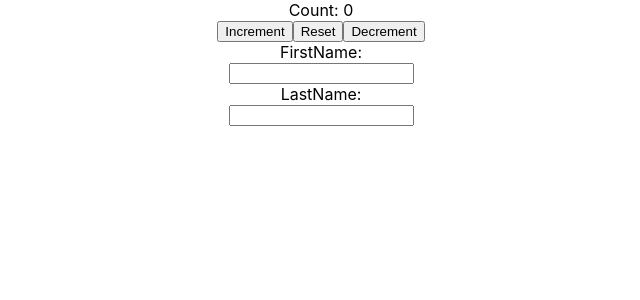
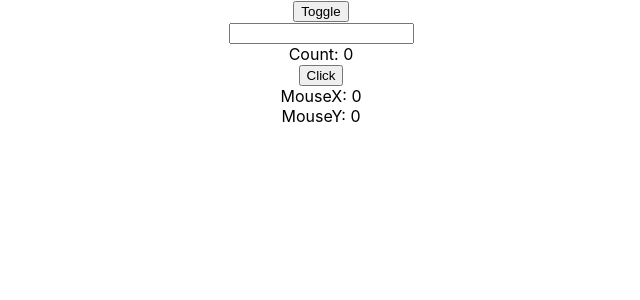
Before and after one commit to Madhava2209/Learn-React, a React (Create React App) app: page / in a window 1280 px wide. Shown: the top 300 px of the page, without its empty margins (319-959 px from the left). Built offline with nearby package versions, Linux system fonts and the light colour scheme.

Commit message:
useEffect hook

```diff
--- a/src/App.js
+++ b/src/App.js
@@ -7,6 +7,8 @@
 import Hero from './Components/Hero';
 import ClickCounter from './Components/HigherOrderComponents/ClickCounter';
 import HoverCounter from './Components/HigherOrderComponents/HoverCounter';
+import CounterContainer from './Components/Hook-useEffect/CounterContainer';
+import CounterUseEffect from './Components/Hook-useEffect/CounterUseEffect';
 import HookCounter from './Components/Hook-useState/HookCounter';
 import { Message } from './Components/Message';
 import MountingLifeCycleA from './Components/MountingLifeCycleA';
@@ -51,7 +53,9 @@
           <RenderPropsHoverCounter count={count} incrementCount={incrementCount} />
         )}
       </RenderWithCounter> */}
-      <HookCounter />
+      {/* <HookCounter /> */}
+      {/* <CounterUseEffect /> */}
+      <CounterContainer />
     </div>
   );
 }
--- /dev/null
+++ b/src/Components/Hook-useEffect/CounterContainer.js
@@ -0,0 +1,14 @@
+import React, { useState } from 'react'
+import CounterUseEffect from './CounterUseEffect'
+
+function CounterContainer() {
+    const [display, setDisplay] = useState(true)
+  return (
+    <div>
+        <button  onClick={() => setDisplay(!display)}>Toggle</button>
+        {display && <CounterUseEffect />}
+    </div>
+  )
+}
+
+export default CounterContainer
--- /dev/null
+++ b/src/Components/Hook-useEffect/CounterUseEffect.js
@@ -0,0 +1,42 @@
+import React, { useEffect, useState } from 'react'
+
+function CounterUseEffect() {
+    const [count, setCount] = useState(0)
+    const [name, setName] = useState('')
+    const [x, setX] = useState(0)
+    const [y, setY] = useState(0)
+    useEffect(() =>{
+        document.title = `Clicked ${count} times`
+    }, [count])
+    // run effects only once
+    useEffect(() =>{
+        console.log('useeffect')
+        window.addEventListener('mousemove', getMousePosition)
+
+        // remove event Listener on unmount
+        return () =>{
+            console.log('removed event listener')
+            window.removeEventListener('mousemove', getMousePosition)
+        }
+    }, [])
+    const getMousePosition = (e) =>{
+        console.log(e)
+        setX(e.clientX)
+        setY(e.clientY)
+    }
+  return (
+    <div>
+        <input type="text" value={name} onChange={e => setName(e.target.value)} />
+        <br />
+        Count: {count}
+        <br />
+        <button onClick={() => setCount(prevCount => prevCount + 1)} >Click</button>
+        <br />
+        MouseX: {x}
+        <br />
+        MouseY: {y}
+    </div>
+  )
+}
+
+export default CounterUseEffect
```
